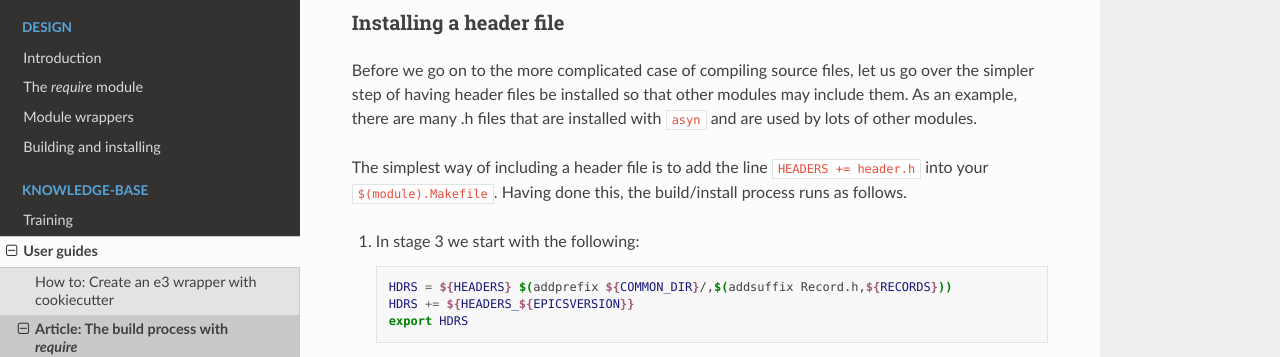
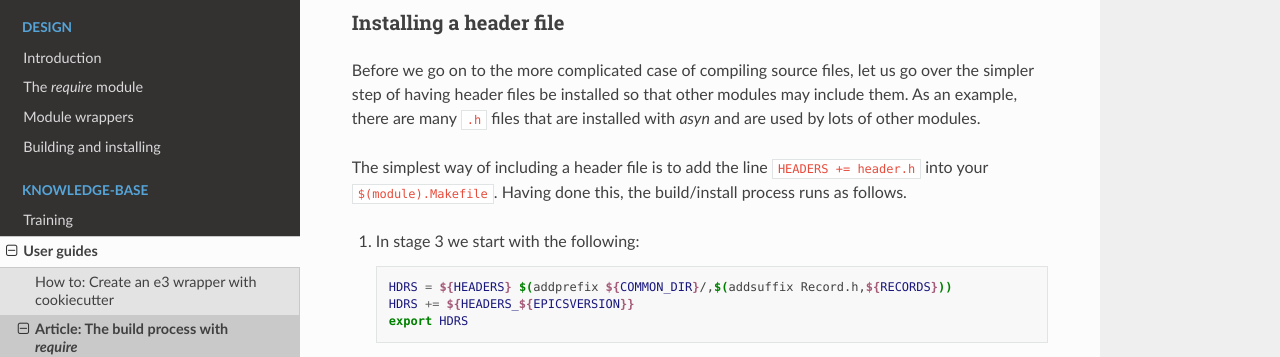
Before and after one commit to ttkorhonen/e3pages, a Sphinx documentation site: the page built from docs/kb/guide/articles/5_build_process.md, in a window 1280 px wide and 900 px high, scrolled down 4511 px. Shown: the part 197-554 px from the top of the window. Built offline with Sphinx 7.4.7 and the Read the Docs theme 2.0.0, drawn with Linux system fonts in a browser that asks for light colours.

```diff
--- a/docs/kb/guide/articles/5_build_process.md
+++ b/docs/kb/guide/articles/5_build_process.md
@@ -172,7 +172,7 @@ We will provide a few examples of how `make` processes the data and produces the
 
 ### Installing a header file
 
-Before we go on to the more complicated case of compiling source files, let us go over the simpler step of having header files be installed so that other modules may include them. As an example, there are many .h files that are installed with `asyn` and are used by lots of other modules.
+Before we go on to the more complicated case of compiling source files, let us go over the simpler step of having header files be installed so that other modules may include them. As an example, there are many `.h` files that are installed with *asyn* and are used by lots of other modules.
 
 The simplest way of including a header file is to add the line `HEADERS += header.h` into your `$(module).Makefile`. Having done this, the build/install process runs as follows.
 
```
